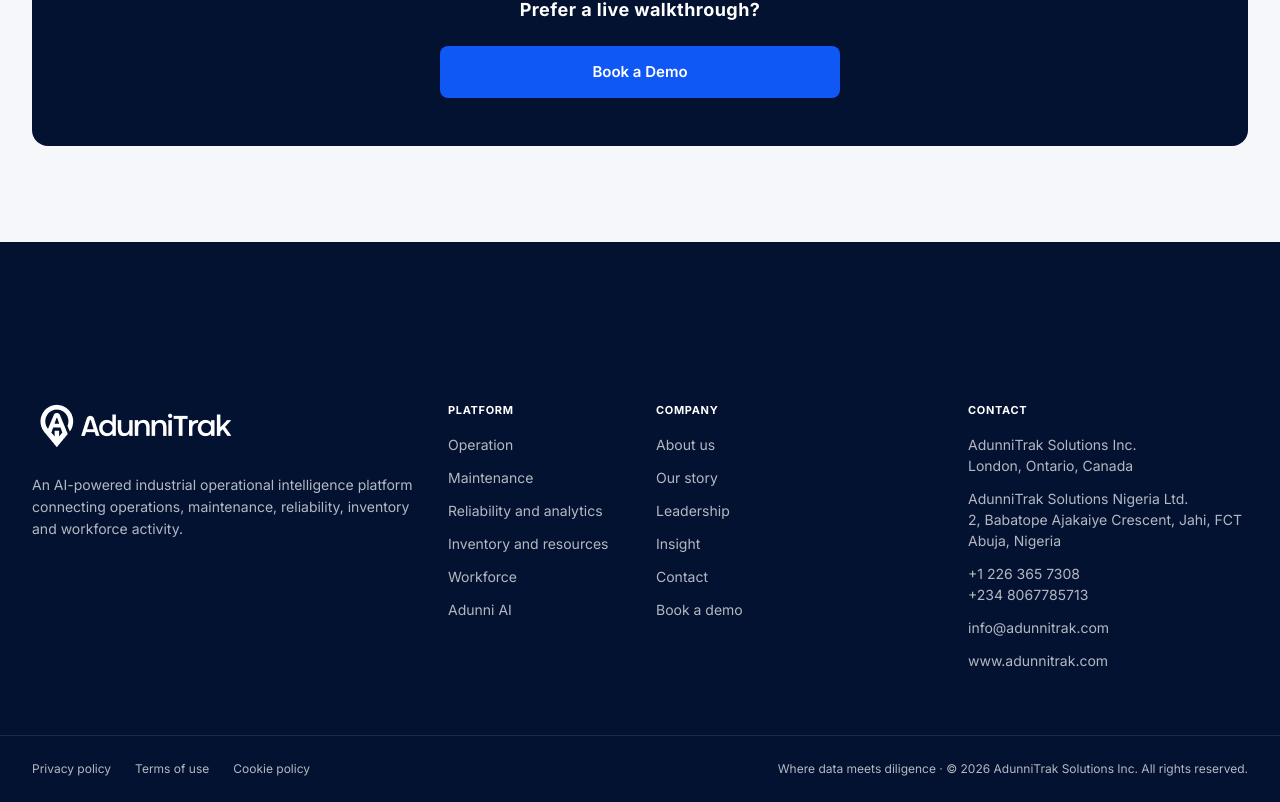
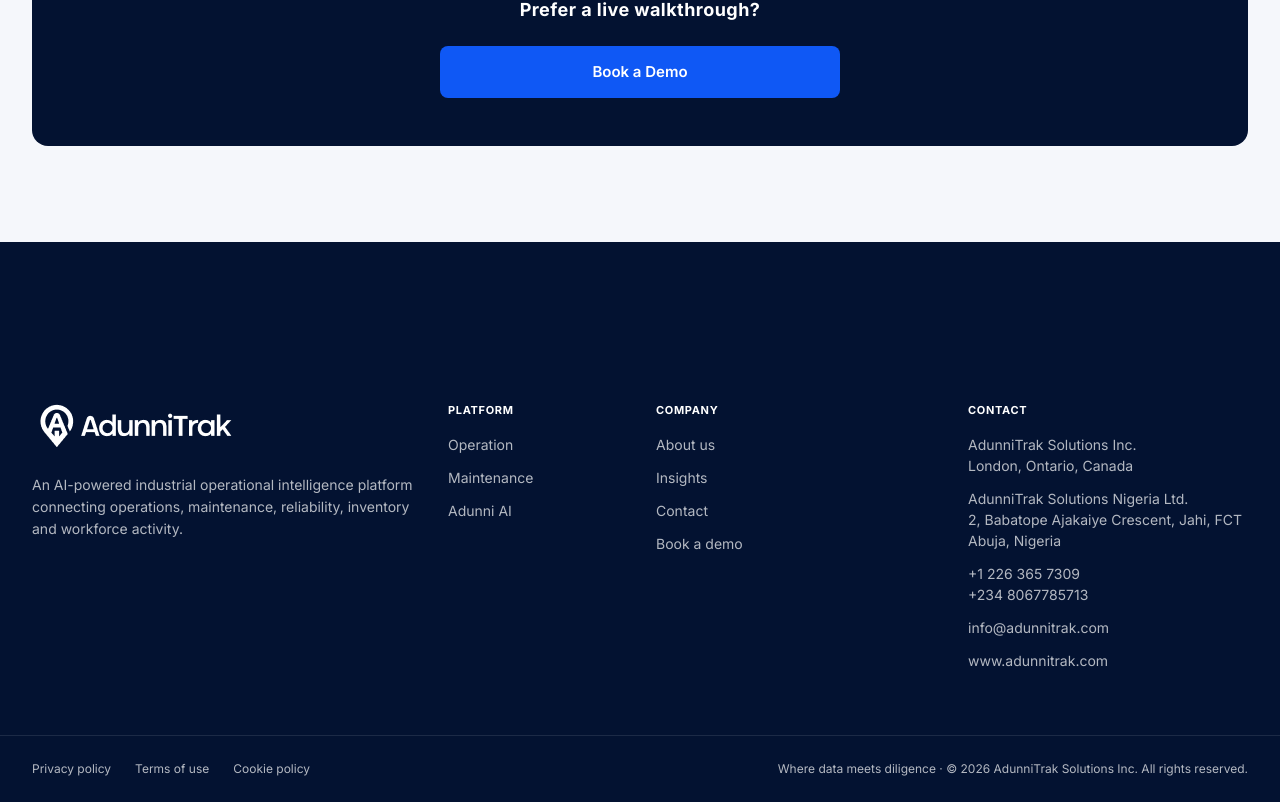
Before and after one commit to Michaelstones/adunnitrak_website, a Next.js app: page /contact in a window 1280 px wide. Shown: the part 1507-2309 px from the top of the page. Built offline with nearby package versions, Linux system fonts and the light colour scheme.

Commit message:
some typo errors was fixed and changes made to layout structure of some pages

```diff
--- a/components/SiteFooter.tsx
+++ b/components/SiteFooter.tsx
@@ -39,29 +39,13 @@
                 Operation
               </Link>
               <Link
-                href="/maintenance"
+                href="/solutions"
                 className="font-sans font-normal text-[13px] md:text-[14px] text-white/70 hover:text-white transition-colors"
               >
                 Maintenance
               </Link>
-              <Link
-                href="/reliability"
-                className="font-sans font-normal text-[13px] md:text-[14px] text-white/70 hover:text-white transition-colors"
-              >
-                Reliability and analytics
-              </Link>
-              <Link
-                href="/inventory"
-                className="font-sans font-normal text-[13px] md:text-[14px] text-white/70 hover:text-white transition-colors"
-              >
-                Inventory and resources
-              </Link>
-              <Link
-                href="/workforce"
-                className="font-sans font-normal text-[13px] md:text-[14px] text-white/70 hover:text-white transition-colors"
-              >
-                Workforce
-              </Link>
+
+
               <Link
                 href="/adunni-ai"
                 className="font-sans font-normal text-[13px] md:text-[14px] text-white/70 hover:text-white transition-colors"
@@ -82,22 +66,10 @@
                 About us
               </Link>
               <Link
-                href="/story"
-                className="font-sans font-normal text-[13px] md:text-[14px] text-white/70 hover:text-white transition-colors"
-              >
-                Our story
-              </Link>
-              <Link
-                href="/leadership"
-                className="font-sans font-normal text-[13px] md:text-[14px] text-white/70 hover:text-white transition-colors"
-              >
-                Leadership
-              </Link>
-              <Link
                 href="/insight"
                 className="font-sans font-normal text-[13px] md:text-[14px] text-white/70 hover:text-white transition-colors"
               >
-                Insight
+                Insights
               </Link>
               <Link
                 href="/contact"
@@ -129,7 +101,7 @@
                 2, Babatope Ajakaiye Crescent, Jahi, FCT Abuja, Nigeria
               </p>
               <p className="font-sans font-normal text-[13px] md:text-[14px] text-white/70">
-                +1 226 365 7308
+                +1 226 365 7309
                 <br />
                 +234 8067785713
               </p>
--- a/components/contact/ContactFormSection.tsx
+++ b/components/contact/ContactFormSection.tsx
@@ -248,7 +248,7 @@
             <h4 className="text-[15px] leading-[22px] font-bold text-[#0B1220] mb-2">Phone</h4>
             <div className="text-[13px] leading-[22px] text-[#5B6472]">
               <span className='text-[#0F58F5] inline-block'>+1 226 385 7309</span> (Canada)<br />
-              <span className='text-[#0F58F5] inline-block mt-1'>+234 803 458 7309</span> (Nigeria)
+              <span className='text-[#0F58F5] inline-block mt-1'>+234 8067785713</span> (Nigeria)
             </div>
           </div>
 
--- a/components/home/DashboardCarousel.tsx
+++ b/components/home/DashboardCarousel.tsx
@@ -221,7 +221,7 @@
       <SlideUp className="bg-[#192F5D] w-[90%] mx-auto py-8 mt-12">
         <div className="w-full flex items-center justify-center  flex-col ">
           <h3 className="text-white">
-            See AdunnitTrak in Action
+            See AdunniTrak in Action
           </h3>
           <Link
             href="https://app.adunnitrak.com"
--- a/components/home/HeroSection.tsx
+++ b/components/home/HeroSection.tsx
@@ -45,7 +45,7 @@
 
             <SlideUp delay={0.2}>
               <h1 className="font-inter font-extrabold text-[36px] md:text-[48px] xl:text-[42px] 2xl:text-[52px] leading-[1.1] tracking-[-0.02em] text-white mb-6">
-                One intelligent platform built around your operation
+                One unified platform built around your industrial operation. Connect operational teams, equipment, workflows and information for better visibility and coordination.
               </h1>
             </SlideUp>
 
--- a/components/home/LeadershipSection.tsx
+++ b/components/home/LeadershipSection.tsx
@@ -16,19 +16,19 @@
   {
     name: "Eyitayo Fajinmi",
     role: "Director of Industry Strategy",
-    bio: "Oversees system architecture, security and technical operations, ensuring enterprise reliability and scalability.",
+    bio: "Guides industrial workflows, reliability strategy and operational implementation.",
     image: "/images/akin.jpeg",
   },
   {
-    name: "Isaac Adejuwo",
+    name: "'Isaac Adejuwon",
     role: "Chief Technology Officer",
-    bio: "Drives the development of Adunni AI, focusing on practical industrial intelligence and operational insights.",
+    bio: "Leads technology strategy, cybersecurity, cloud infrastructure and enterprise architecture.",
     image: "/images/isaac.jpeg",
   },
   {
     name: "Michael Oluwasegun Agbaje",
-    role: "Lead Software Architect",
-    bio: "Connects platform capabilities with client operational needs, drawing on decades of facility management experience.",
+    role: " Lead Software Engineer",
+    bio: "Leads software architecture, application development, database design and systems integration.",
     image: "/images/michael.png",
   },
 ];
--- a/components/industries/IndustriesDeploymentSection.tsx
+++ b/components/industries/IndustriesDeploymentSection.tsx
@@ -9,7 +9,7 @@
     {
       step: "Step 2",
       title: "Workflow assessment",
-      desc: "Understand how production, downtime, maintenance, and shift communication occurs."
+      desc: "Understand how production, downtime, maintenance and shift communication occur."
     },
     {
       step: "Step 3",
--- a/components/industries/IndustriesFaqSection.tsx
+++ b/components/industries/IndustriesFaqSection.tsx
@@ -10,7 +10,7 @@
     },
     {
       q: "Does AdunniTrak work differently in every industry?",
-      a: "The platform's core purpose remains consistent. It connects production, downtime, and maintenance. However, the terminology and equipment structure is adapted to match each industry's specific workflow."
+      a: "The platform's core purpose remains consistent. It connects production, downtime, and maintenance. However, the terminology and equipment structure are adapted to match each industry's specific workflow."
     },
     {
       q: "Can AdunniTrak support a facility without a production line?",
@@ -80,9 +80,8 @@
                 </button>
 
                 <div
-                  className={`grid transition-all duration-300 ease-in-out ${
-                    isOpen ? "grid-rows-[1fr] opacity-100" : "grid-rows-[0fr] opacity-0"
-                  }`}
+                  className={`grid transition-all duration-300 ease-in-out ${isOpen ? "grid-rows-[1fr] opacity-100" : "grid-rows-[0fr] opacity-0"
+                    }`}
                 >
                   <div className="overflow-hidden">
                     <div className="pb-6">
--- a/data/insights.json
+++ b/data/insights.json
@@ -229,7 +229,7 @@
       "slug": "from-downtime-event-to-organisational-knowledge",
       "title": "From downtime event to organisational knowledge",
       "category": "Reliability",
-      "readTime": "4 min read",
+      "readTime": "2 min read",
       "publishedDate": "August 05, 2024",
       "heroImage": "/images/insight-2.png",
       "author": {
```
Also changed, not shown: components/industries/IndustryDetailsSections.tsx (+1 -18 lines).
